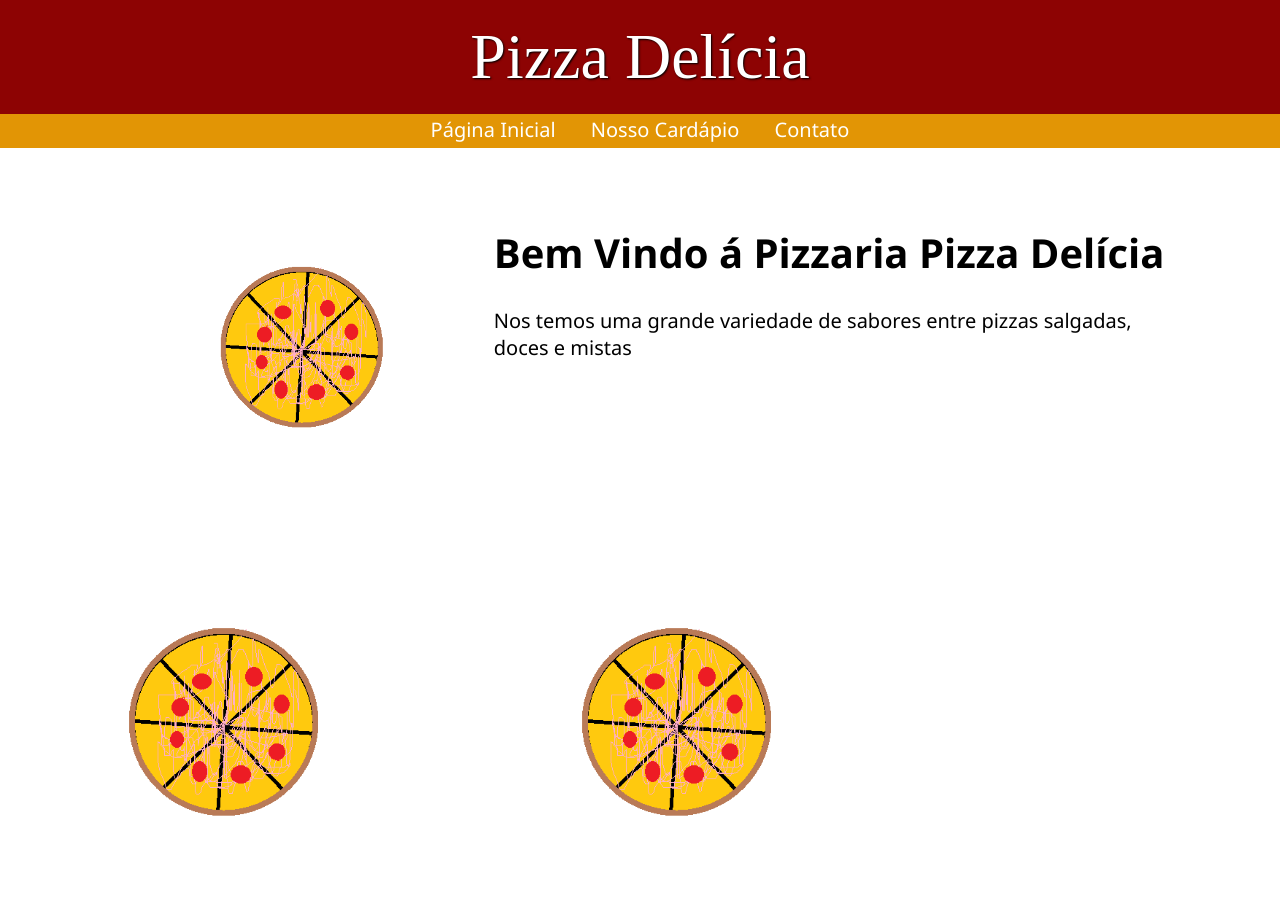
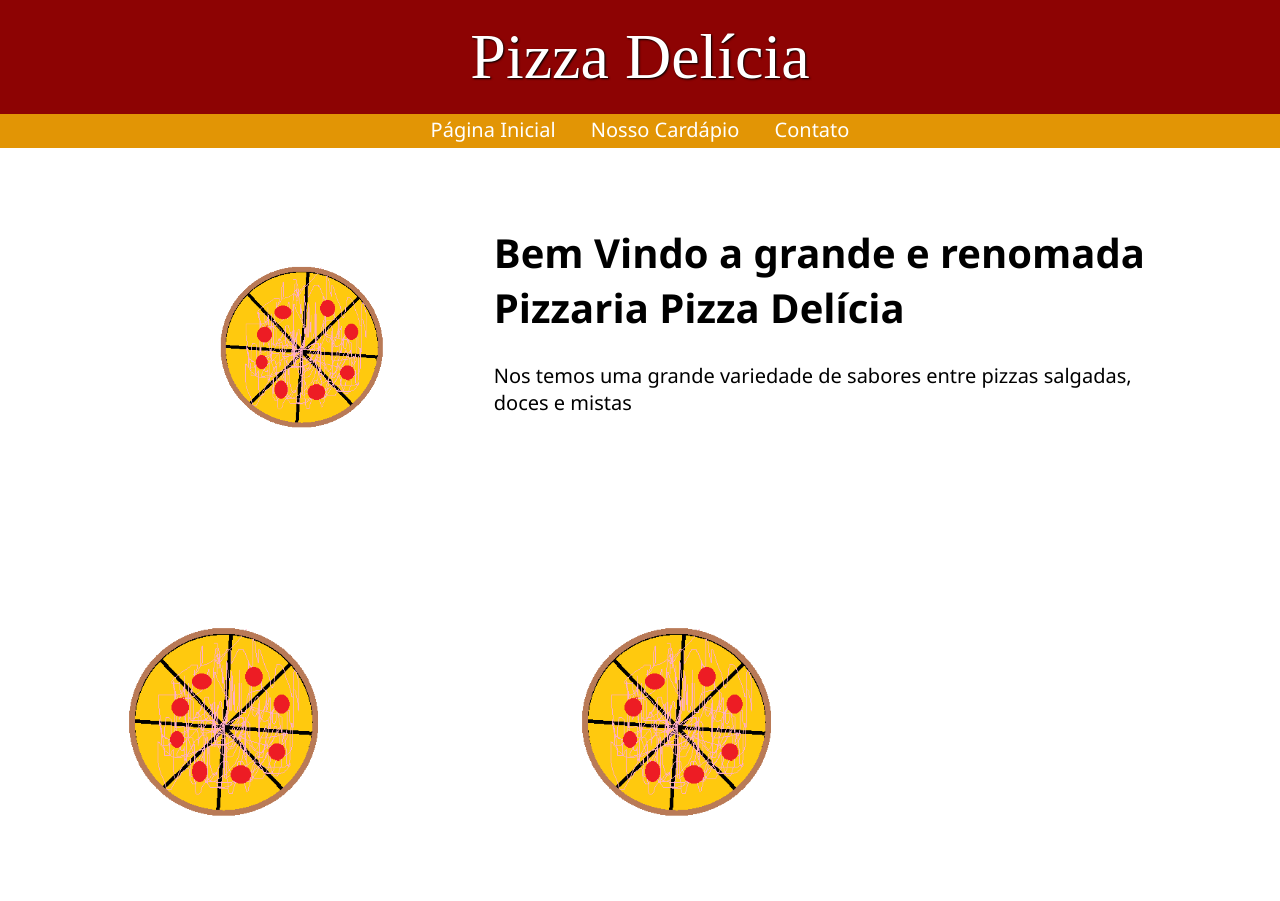
Before and after one commit to JoaquimSusi/pizza-delicia, a plain HTML site: page index.html in a window 1280 px wide. Shown: the top 901 px of the page. Drawn offline with Linux system fonts and the light colour scheme.

Commit message:
Update index.html

```diff
--- a/index.html
+++ b/index.html
@@ -28,7 +28,7 @@
                     <div id="div-linha2">
             </div>
             <div class="links">
-                <h1> Bem Vindo á Pizzaria Pizza Delícia</h1>
+                <h1> Bem Vindo a grande e renomada Pizzaria Pizza Delícia</h1>
                 <p>Nos temos uma grande variedade de sabores entre pizzas salgadas, doces e mistas</p>
             </div>
         </div>
```
